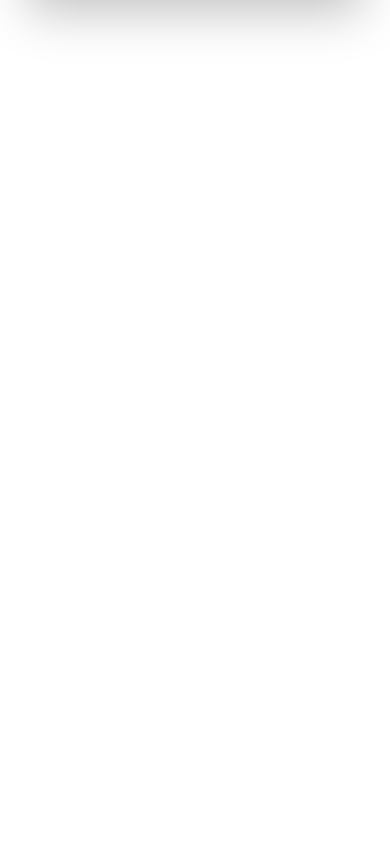
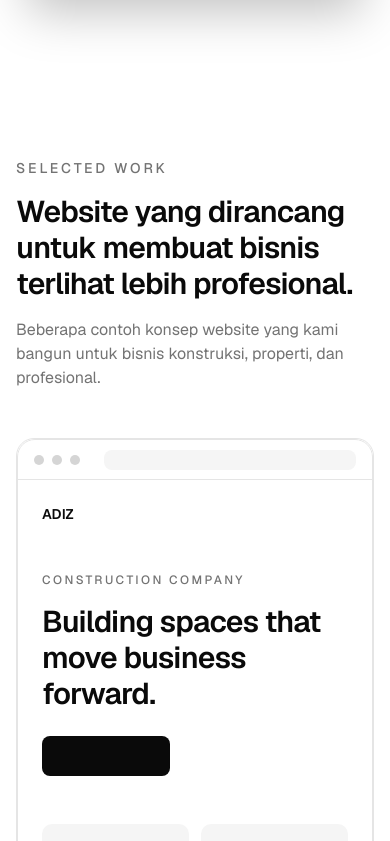
Before and after one commit to Dimasti1/adizwebsite, a Next.js app: page / in a window 390 px wide. Shown: the part 1156-1997 px from the top of the page. Before the commit the page ends 1234 px from the top, so only its background shows below. Built offline with nearby package versions, Linux system fonts and the light colour scheme.

Commit message:
refine portofolio section

```diff
--- a/src/app/page.tsx
+++ b/src/app/page.tsx
@@ -1,5 +1,6 @@
 import { Navbar } from "@/components/layout/navbar";
 import { Hero } from "@/components/home/hero";
+import { Portfolio } from "@/components/home/portofolio";
 
 export default function Home() {
   return (
@@ -8,6 +9,7 @@ export default function Home() {
 
       <main>
         <Hero />
+        <Portfolio />
       </main>
     </>
   );
--- /dev/null
+++ b/src/components/home/portofolio.tsx
@@ -0,0 +1,128 @@
+import { Container } from "@/components/layout/container";
+import { Section } from "@/components/layout/section";
+import { ProjectPreview } from "./project-preview";
+
+const projects = [
+  {
+    title: "Buildora Construction",
+    category: "Construction Company",
+    variant: "construction" as const,
+    featured: true,
+    description:
+      "Website company profile modern untuk menampilkan layanan, proyek, dan kredibilitas perusahaan konstruksi.",
+    technologies: ["Next.js", "TypeScript", "Tailwind"],
+  },
+  {
+    title: "Arsitek Studio",
+    category: "Architecture",
+    variant: "architecture" as const,
+    featured: false,
+    description:
+      "Portfolio website untuk studio arsitektur dengan fokus pada visual proyek dan pengalaman pengguna.",
+    technologies: ["Next.js", "TypeScript", "Tailwind"],
+  },
+  {
+    title: "Nusantara Property",
+    category: "Property",
+    variant: "property" as const,
+    featured: false,
+    description:
+      "Website properti yang dirancang untuk menampilkan project dan membantu calon pembeli menemukan informasi dengan cepat.",
+    technologies: ["Next.js", "TypeScript", "Tailwind"],
+  },
+];
+
+export function Portfolio() {
+  const featuredProject = projects.find((project) => project.featured);
+  const secondaryProjects = projects.filter((project) => !project.featured);
+  return (
+    <Section id="work">
+      <Container>
+        {/* Portfolio content */}
+        <div className="max-w-2xl">
+          <p className="text-sm font-medium uppercase tracking-[0.2em] text-muted-foreground">
+            Selected Work
+          </p>
+
+          <h2 className="mt-4 text-3xl font-semibold tracking-tight text-balance sm:text-4xl">
+            Website yang dirancang untuk membuat bisnis terlihat lebih
+            profesional.
+          </h2>
+
+          <p className="mt-4 text-muted-foreground sm:text-lg">
+            Beberapa contoh konsep website yang kami bangun untuk bisnis
+            konstruksi, properti, dan profesional.
+          </p>
+        </div>
+        <div className="mt-12">
+          {featuredProject && (
+            <article className="overflow-hidden rounded-2xl border">
+              <ProjectPreview variant={featuredProject.variant} />
+
+              <div className="p-6 sm:p-8">
+                <p className="text-sm text-muted-foreground">
+                  {featuredProject.category}
+                </p>
+
+                <h3 className="mt-2 text-2xl font-semibold tracking-tight sm:text-3xl">
+                  {featuredProject.title}
+                </h3>
+
+                <p className="mt-3 max-w-2xl leading-7 text-muted-foreground">
+                  {featuredProject.description}
+                </p>
+
+                <div className="mt-6 flex flex-wrap gap-2">
+                  {featuredProject.technologies.map((technology) => (
+                    <span
+                      key={technology}
+                      className="rounded-full border px-3 py-1 text-xs font-medium"
+                    >
+                      {technology}
+                    </span>
+                  ))}
+                </div>
+              </div>
+            </article>
+          )}
+        </div>
+
+        <div className="mt-8 grid gap-8 md:grid-cols-2">
+          {secondaryProjects.map((project) => (
+            <article
+              key={project.title}
+              className="overflow-hidden rounded-2xl border"
+            >
+              <ProjectPreview variant={project.variant} />
+
+              <div className="p-6">
+                <p className="text-sm text-muted-foreground">
+                  {project.category}
+                </p>
+
+                <h3 className="mt-2 text-xl font-semibold tracking-tight">
+                  {project.title}
+                </h3>
+
+                <p className="mt-3 leading-7 text-muted-foreground">
+                  {project.description}
+                </p>
+
+                <div className="mt-5 flex flex-wrap gap-2">
+                  {project.technologies.map((technology) => (
+                    <span
+                      key={technology}
+                      className="rounded-full border px-3 py-1 text-xs font-medium"
+                    >
+                      {technology}
+                    </span>
+                  ))}
+                </div>
+              </div>
+            </article>
+          ))}
+        </div>
+      </Container>
+    </Section>
+  );
+}
--- /dev/null
+++ b/src/components/home/project-preview.tsx
@@ -0,0 +1,72 @@
+type ProjectPreviewProps = {
+    variant?: "construction" | "architecture" | "property";
+  };
+
+  export function ProjectPreview({
+    variant = "construction",
+  }: ProjectPreviewProps) {
+    const content = {
+      construction: {
+        label: "Construction Company",
+        title: "Building spaces that move business forward.",
+        button: "View Projects",
+      },
+      architecture: {
+        label: "Architecture Studio",
+        title: "Designing spaces with purpose and character.",
+        button: "Explore Work",
+      },
+      property: {
+        label: "Property",
+        title: "Find a place built for the way you live.",
+        button: "View Properties",
+      },
+    };
+
+    const current = content[variant];
+
+    return (
+      <div className="overflow-hidden rounded-2xl border bg-background">
+        {/* Browser bar */}
+        <div className="flex h-10 items-center gap-2 border-b px-4">
+          <span className="size-2.5 rounded-full bg-muted-foreground/30" />
+          <span className="size-2.5 rounded-full bg-muted-foreground/30" />
+          <span className="size-2.5 rounded-full bg-muted-foreground/30" />
+
+          <div className="ml-4 h-5 flex-1 rounded-md bg-muted" />
+        </div>
+
+        {/* Website */}
+        <div className="p-6 sm:p-10">
+          <div className="flex items-center justify-between">
+            <div className="text-sm font-semibold">
+              ADIZ
+            </div>
+
+            <div className="hidden gap-4 text-xs text-muted-foreground sm:flex">
+              <span>About</span>
+              <span>Projects</span>
+              <span>Contact</span>
+            </div>
+          </div>
+
+          <div className="py-12 sm:py-16">
+            <p className="text-xs font-medium uppercase tracking-[0.2em] text-muted-foreground">
+              {current.label}
+            </p>
+
+            <h3 className="mt-4 max-w-lg text-3xl font-semibold tracking-tight sm:text-4xl">
+              {current.title}
+            </h3>
+
+            <div className="mt-6 h-10 w-32 rounded-md bg-foreground" />
+          </div>
+
+          <div className="grid grid-cols-2 gap-3">
+            <div className="aspect-4/3 rounded-lg bg-muted" />
+            <div className="aspect-4/3 rounded-lg bg-muted" />
+          </div>
+        </div>
+      </div>
+    );
+  }
```
